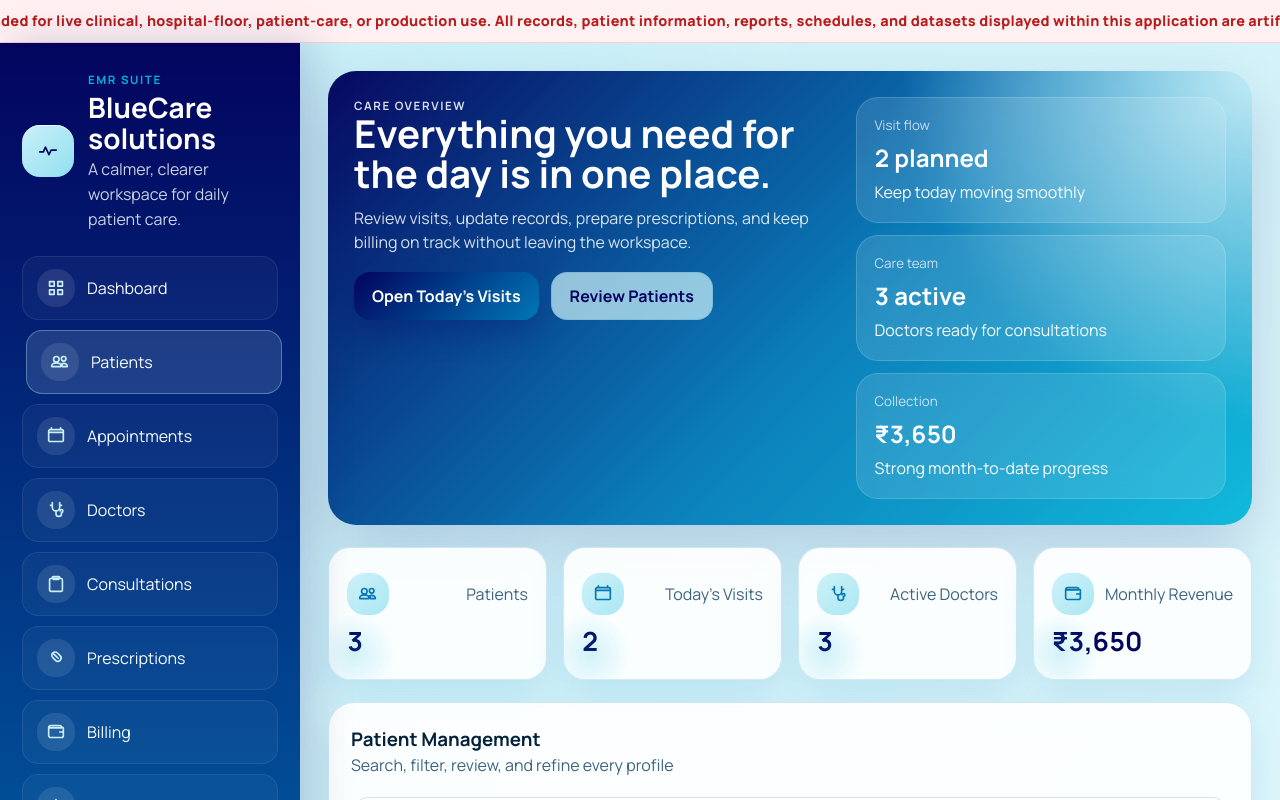
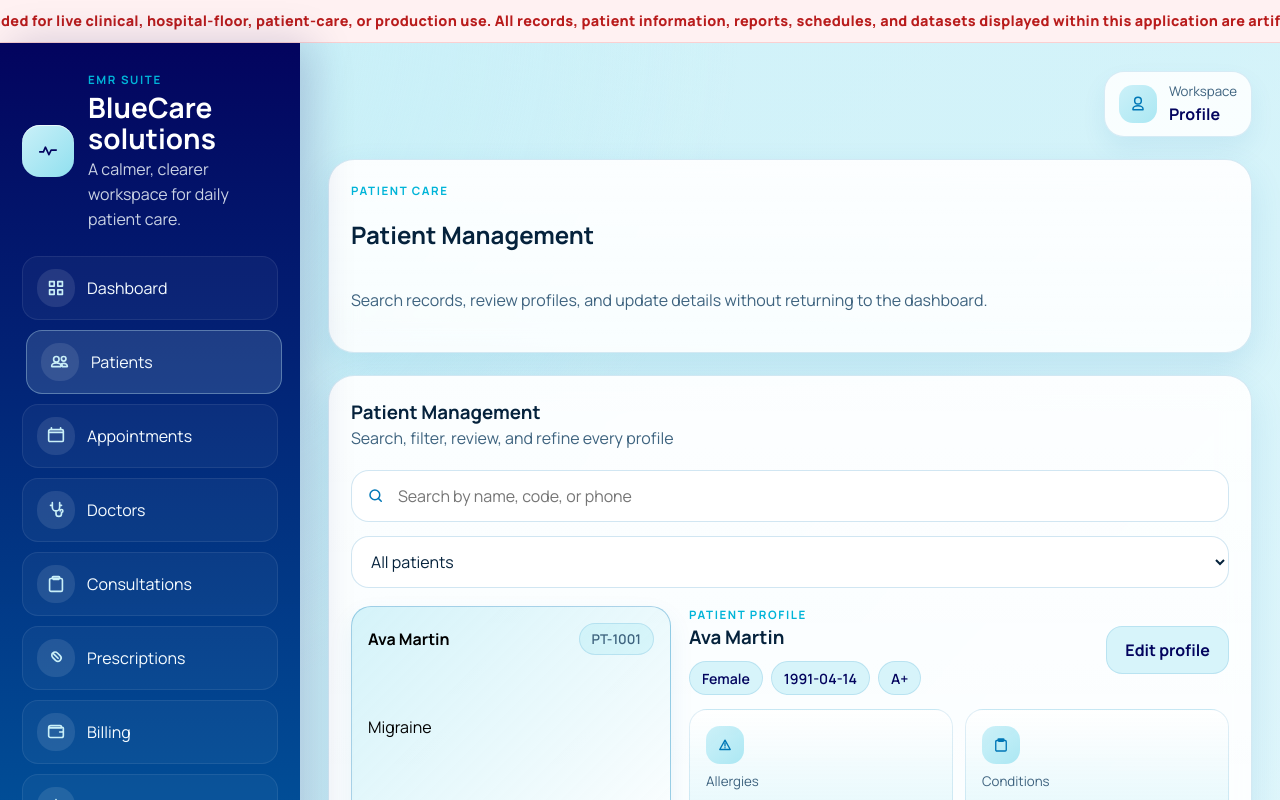
Before and after one commit to aniketnalli20/bluecaresolutions, a React (Vite) app in the folder frontend/: page / in a window 1280 px wide. Both pictures are taken after a click on the button "Patients". Shown: the top 800 px of the page. Built offline with nearby package versions, Linux system fonts and the light colour scheme.

Commit message:
feat(frontend assets): add roadblock.png

```diff
--- a/frontend/src/App.css
+++ b/frontend/src/App.css
@@ -243,6 +243,7 @@
 .mobile-topbar {
   display: none;
   align-items: center;
+  justify-content: space-between;
   gap: 14px;
 }
 
@@ -328,6 +329,78 @@
   color: var(--deep-twilight);
 }
 
+.desktop-toolbar {
+  display: flex;
+  justify-content: flex-end;
+}
+
+.profile-shortcut,
+.profile-cta {
+  display: inline-flex;
+  align-items: center;
+  justify-content: center;
+  border: 1px solid rgba(0, 119, 182, 0.14);
+  color: var(--deep-twilight);
+  background: rgba(255, 255, 255, 0.86);
+  box-shadow: 0 12px 24px rgba(0, 119, 182, 0.08);
+}
+
+.profile-shortcut {
+  width: 48px;
+  height: 48px;
+  flex: 0 0 48px;
+  border-radius: 16px;
+}
+
+.profile-cta {
+  gap: 12px;
+  min-height: 56px;
+  padding: 10px 14px;
+  border-radius: 20px;
+}
+
+.profile-shortcut.active,
+.profile-cta.active {
+  background: linear-gradient(135deg, rgba(202, 240, 248, 0.95), rgba(144, 224, 239, 0.78));
+  border-color: rgba(0, 119, 182, 0.24);
+}
+
+.profile-shortcut svg,
+.profile-cta-icon svg {
+  width: 20px;
+  height: 20px;
+  fill: none;
+  stroke: currentColor;
+  stroke-width: 1.8;
+  stroke-linecap: round;
+  stroke-linejoin: round;
+}
+
+.profile-cta-icon {
+  width: 38px;
+  height: 38px;
+  display: inline-flex;
+  align-items: center;
+  justify-content: center;
+  border-radius: 14px;
+  color: var(--bright-teal-blue);
+  background: linear-gradient(135deg, rgba(202, 240, 248, 0.95), rgba(144, 224, 239, 0.75));
+}
+
+.profile-cta small,
+.profile-cta strong {
+  display: block;
+  text-align: left;
+}
+
+.profile-cta small {
+  color: var(--soft-ink);
+}
+
+.profile-cta strong {
+  color: var(--deep-twilight);
+}
+
 .hero-banner {
   display: grid;
   grid-template-columns: 1.3fr 1fr;
@@ -363,6 +436,16 @@
 .hero-focus {
   display: grid;
   gap: 12px;
+}
+
+.page-intro {
+  gap: 10px;
+}
+
+.page-intro p:last-child {
+  color: var(--soft-ink);
+  line-height: 1.7;
+  max-width: 72ch;
 }
 
 .focus-card {
@@ -519,6 +602,40 @@
   display: flex;
   flex-wrap: wrap;
   gap: 14px;
+}
+
+.profile-development-card {
+  display: grid;
+  grid-template-columns: minmax(0, 1fr) minmax(260px, 360px);
+  gap: 24px;
+  align-items: center;
+  padding: 6px 4px;
+}
+
+.profile-development-copy {
+  display: grid;
+  gap: 14px;
+}
+
+.profile-development-copy h3 {
+  margin: 0;
+  font-size: clamp(1.5rem, 2vw, 2rem);
+  color: var(--deep-twilight);
+}
+
+.profile-development-copy p {
+  max-width: 56ch;
+  color: var(--soft-ink);
+  line-height: 1.7;
+}
+
+.profile-roadblock-image {
+  width: 100%;
+  max-width: 360px;
+  justify-self: end;
+  border-radius: 28px;
+  border: 1px solid rgba(0, 119, 182, 0.12);
+  box-shadow: 0 20px 40px rgba(0, 119, 182, 0.12);
 }
 
 .field {
@@ -1021,6 +1138,10 @@ th {
   .mobile-topbar {
     display: flex;
   }
+
+  .desktop-toolbar {
+    display: none;
+  }
 }
 
 @media (max-width: 900px) {
@@ -1037,6 +1158,14 @@ th {
 
   .patient-summary-grid {
     grid-template-columns: 1fr;
+  }
+
+  .profile-development-card {
+    grid-template-columns: 1fr;
+  }
+
+  .profile-roadblock-image {
+    justify-self: center;
   }
 }
 
--- a/frontend/src/App.jsx
+++ b/frontend/src/App.jsx
@@ -5,6 +5,7 @@ import {
   resetWorkspaceData,
   updateRecord,
 } from './services/emrStore'
+import roadblockImage from './assets/roadblock.png'
 import './App.css'
 
 const navItems = [
@@ -101,26 +102,18 @@ function App() {
   const [prescriptionForm, setPrescriptionForm] = useState(initialPrescriptionForm)
   const [invoiceForm, setInvoiceForm] = useState(initialInvoiceForm)
   const refreshSoundRef = useRef(null)
-  const hasPlayedRefreshSoundRef = useRef(false)
-
-  const attemptRefreshSoundPlayback = useCallback(async () => {
-    if (hasPlayedRefreshSoundRef.current) {
-      return
-    }
-
+
+  const playMajorActionSound = useCallback(() => {
     if (!refreshSoundRef.current) {
       refreshSoundRef.current = new Audio(refreshSoundPath)
       refreshSoundRef.current.volume = 0.38
       refreshSoundRef.current.preload = 'auto'
     }
 
-    try {
     refreshSoundRef.current.currentTime = 0
-      await refreshSoundRef.current.play()
-      hasPlayedRefreshSoundRef.current = true
-    } catch {
+    void refreshSoundRef.current.play().catch(() => {
       // Some browsers defer audible playback until the page receives an allowed event.
-    }
+    })
   }, [])
 
   useEffect(() => {
@@ -135,48 +128,22 @@ function App() {
   }, [])
 
   useEffect(() => {
-    const initialPlaybackTimer = window.setTimeout(() => {
-      void attemptRefreshSoundPlayback()
-    }, 0)
-    const handleVisiblePlayback = () => {
-      if (document.visibilityState === 'visible') {
-        void attemptRefreshSoundPlayback()
-      }
-    }
-
-    window.addEventListener('pointerdown', attemptRefreshSoundPlayback, { passive: true })
-    window.addEventListener('touchstart', attemptRefreshSoundPlayback, { passive: true })
-    window.addEventListener('touchend', attemptRefreshSoundPlayback, { passive: true })
-    window.addEventListener('click', attemptRefreshSoundPlayback, { passive: true })
-    window.addEventListener('keydown', attemptRefreshSoundPlayback)
-    window.addEventListener('focus', attemptRefreshSoundPlayback)
-    window.addEventListener('pageshow', attemptRefreshSoundPlayback)
-    document.addEventListener('visibilitychange', handleVisiblePlayback)
+    document.body.style.overflow = isMenuOpen ? 'hidden' : ''
 
     return () => {
-      window.clearTimeout(initialPlaybackTimer)
-      window.removeEventListener('pointerdown', attemptRefreshSoundPlayback)
-      window.removeEventListener('touchstart', attemptRefreshSoundPlayback)
-      window.removeEventListener('touchend', attemptRefreshSoundPlayback)
-      window.removeEventListener('click', attemptRefreshSoundPlayback)
-      window.removeEventListener('keydown', attemptRefreshSoundPlayback)
-      window.removeEventListener('focus', attemptRefreshSoundPlayback)
-      window.removeEventListener('pageshow', attemptRefreshSoundPlayback)
-      document.removeEventListener('visibilitychange', handleVisiblePlayback)
+      document.body.style.overflow = ''
+    }
+  }, [isMenuOpen])
+
+  useEffect(
+    () => () => {
       refreshSoundRef.current?.pause()
       if (refreshSoundRef.current) {
         refreshSoundRef.current.currentTime = 0
       }
-    }
-  }, [attemptRefreshSoundPlayback])
-
-  useEffect(() => {
-    document.body.style.overflow = isMenuOpen ? 'hidden' : ''
-
-    return () => {
-      document.body.style.overflow = ''
-    }
-  }, [isMenuOpen])
+    },
+    [],
+  )
 
   const patients = workspace?.patients ?? emptyList
   const doctors = workspace?.doctors ?? emptyList
@@ -276,6 +243,57 @@ function App() {
     [dashboard],
   )
 
+  const currentViewMeta = useMemo(
+    () => ({
+      Patients: {
+        eyebrow: 'Patient Care',
+        title: 'Patient Management',
+        text: 'Search records, review profiles, and update details without returning to the dashboard.',
+      },
+      Appointments: {
+        eyebrow: 'Visit Planning',
+        title: 'Appointment Management',
+        text: 'Schedule, reschedule, and track every visit from a clearer daily workspace.',
+      },
+      Doctors: {
+        eyebrow: 'Care Team',
+        title: 'Doctor Management',
+        text: 'Review specialties, availability, and active consultation load in one place.',
+      },
+      Consultations: {
+        eyebrow: 'Clinical Notes',
+        title: 'Consultations And EMR',
+        text: 'Capture clinical notes, diagnoses, treatment plans, and supporting documents.',
+      },
+      Prescriptions: {
+        eyebrow: 'Medication Desk',
+        title: 'Prescriptions',
+        text: 'Prepare medicines, dosage instructions, and patient-ready prescription summaries.',
+      },
+      Billing: {
+        eyebrow: 'Billing Desk',
+        title: 'Billing',
+        text: 'Create invoices, track collections, and keep receipts and balances organized.',
+      },
+      Reports: {
+        eyebrow: 'Insights',
+        title: 'Reports',
+        text: 'Review patient, appointment, revenue, and doctor activity reports with export options.',
+      },
+      Notifications: {
+        eyebrow: 'Reminders',
+        title: 'Notifications',
+        text: 'Stay on top of follow-ups, upcoming visits, and billing reminders.',
+      },
+      Profile: {
+        eyebrow: 'Workspace',
+        title: 'User Profile',
+        text: 'Review the current progress of your upcoming profile and account tools.',
+      },
+    })[activeView] || null,
+    [activeView],
+  )
+
   async function saveRecord({
     mode = 'create',
     collection,
@@ -293,6 +311,7 @@ function App() {
 
       setWorkspace(result.data)
       setStatusMessage(successMessage)
+      playMajorActionSound()
       resetForm?.()
       afterSave?.(result.record)
     } catch {
@@ -467,11 +486,13 @@ function App() {
     setWorkspace(data)
     setSelectedPatientId(data.patients[0]?.id || null)
     setStatusMessage('Starter records have been refreshed.')
+    playMajorActionSound()
   }
 
   function changeView(view) {
     setActiveView(view)
     setIsMenuOpen(false)
+    window.scrollTo({ top: 0, behavior: 'smooth' })
   }
 
   if (!workspace) {
@@ -566,8 +587,34 @@ function App() {
               <strong>{activeView}</strong>
             </div>
           </div>
+          <button
+            type="button"
+            className={activeView === 'Profile' ? 'profile-shortcut active' : 'profile-shortcut'}
+            onClick={() => changeView('Profile')}
+            aria-label="Open profile section"
+          >
+            <Icon name="user" />
+          </button>
         </header>
 
+        <div className="desktop-toolbar">
+          <button
+            type="button"
+            className={activeView === 'Profile' ? 'profile-cta active' : 'profile-cta'}
+            onClick={() => changeView('Profile')}
+          >
+            <span className="profile-cta-icon">
+              <Icon name="user" />
+            </span>
+            <span>
+              <small>Workspace</small>
+              <strong>Profile</strong>
+            </span>
+          </button>
+        </div>
+
+        {activeView === 'Dashboard' ? (
+          <>
             <header className="hero-banner">
               <div className="hero-copy">
                 <p className="eyebrow">Care Overview</p>
@@ -577,7 +624,7 @@ function App() {
                   without leaving the workspace.
                 </p>
                 <div className="hero-actions">
-              <button type="button" className="primary-button" onClick={() => setActiveView('Appointments')}>
+                  <button type="button" className="primary-button" onClick={() => changeView('Appointments')}>
                     Open Today&apos;s Visits
                   </button>
                   <button type="button" className="ghost-button" onClick={() => changeView('Patients')}>
@@ -630,6 +677,14 @@ function App() {
                 format="currency"
               />
             </section>
+          </>
+        ) : currentViewMeta ? (
+          <section className="page-intro panel">
+            <p className="eyebrow">{currentViewMeta.eyebrow}</p>
+            <h2>{currentViewMeta.title}</h2>
+            <p>{currentViewMeta.text}</p>
+          </section>
+        ) : null}
 
         {activeView === 'Dashboard' && (
           <section className="content-grid">
@@ -1498,6 +1553,31 @@ function App() {
                     </div>
                   </article>
                 ))}
+              </div>
+            </Panel>
+          </section>
+        )}
+
+        {activeView === 'Profile' && (
+          <section className="content-grid">
+            <Panel
+              title="User Profile"
+              subtitle="Your personal profile tools will appear here as this section continues to grow."
+            >
+              <div className="profile-development-card">
+                <div className="profile-development-copy">
+                  <span className="soft-pill">Under development stage</span>
+                  <h3>Profile tools are currently being prepared.</h3>
+                  <p>
+                    Account details, preferences, personal activity, and quick settings will be
+                    added here in a future update.
+                  </p>
+                </div>
+                <img
+                  src={roadblockImage}
+                  alt="Roadblock sign showing that the profile section is under development"
+                  className="profile-roadblock-image"
+                />
               </div>
             </Panel>
           </section>
@@ -1692,6 +1772,7 @@ function Icon({ name }) {
     search: 'm19 19-3.5-3.5M10.5 17a6.5 6.5 0 1 1 0-13 6.5 6.5 0 0 1 0 13Z',
     stethoscope:
       'M8 4v5a4 4 0 1 0 8 0V4M8 7H6m10 0h2M12 13v3a3 3 0 1 0 6 0v-1.5a1.5 1.5 0 1 0-1.5-1.5',
+    user: 'M12 12a4 4 0 1 0-4-4 4 4 0 0 0 4 4Zm0 2c-3.2 0-6 1.6-6 3.6V19h12v-1.4c0-2-2.8-3.6-6-3.6Z',
     wallet:
       'M4 7.5A2.5 2.5 0 0 1 6.5 5h10A1.5 1.5 0 0 1 18 6.5V7h1a1 1 0 0 1 1 1v8a2 2 0 0 1-2 2H6a2 2 0 0 1-2-2v-8a.5.5 0 0 1 .5-.5H18M16 12h3',
   }
```
Also changed, not shown: frontend/src/assets/roadblock.png (added). Lines whose indentation alone changed are shown as unchanged.
